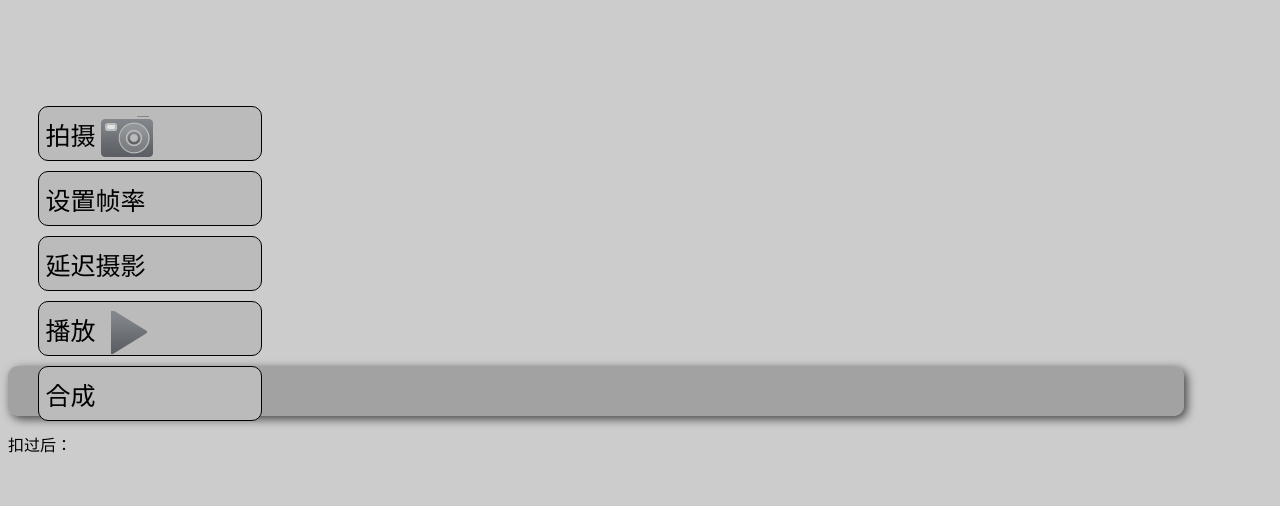
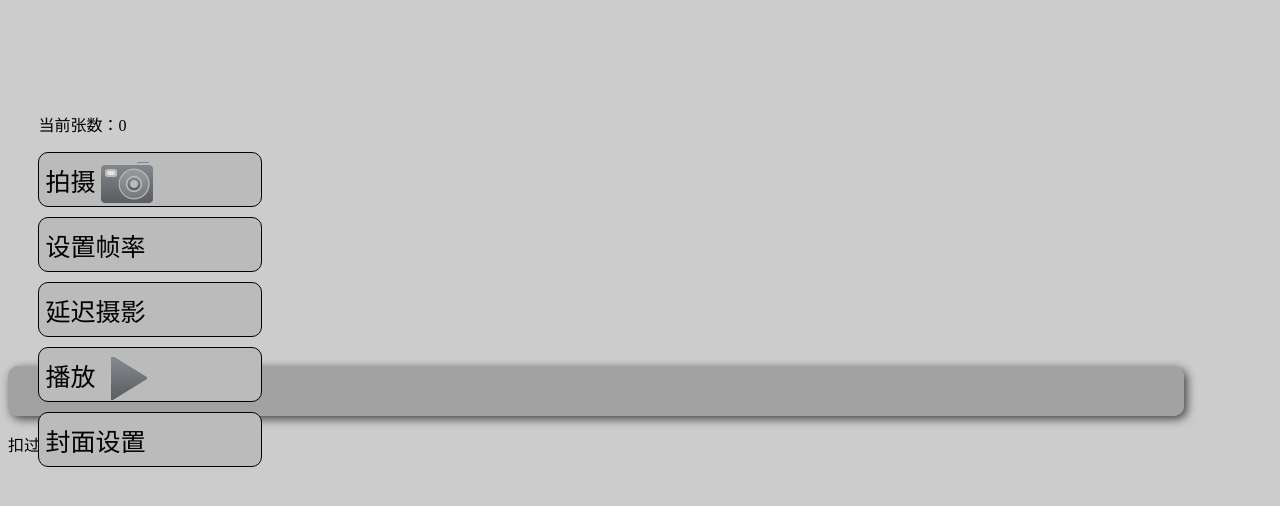
Before and after one commit to kdm565kdm/animation, a Django app: page /animation/ in a window 1280 px wide; the page is wider, and only the part inside the window is pictured. Shown: the top 506 px of that part. Run offline with Django 3.2, Linux system fonts and the light colour scheme; some libraries are stand-ins or nearby versions.

Commit message:
I added a function which can automatically cover,in addtion,I also adjusted the useing of the function of camera.Besides,I repaired the bug of pdf.

```diff
--- a/static/js/init.js
+++ b/static/js/init.js
@@ -18,18 +18,21 @@ var modal_set_frame=document.getElementById("modal_set_frame");
 var input_num=document.getElementById("input_num");
 var cancel_range_num_btn=document.getElementById("cancel_range_num_btn");
 var photo=document.getElementById("photo");
-
+var current_page=document.getElementById("current_page");
 var image_div=document.getElementById("image");
 //var now=document.getElementById("now");
 var queue=document.getElementById("queue");
 
 var photos=[];
+
 var frames=[];
 var results=[];
 
 var second=1000;
 var speed=41;//1000/24~41一秒二十四帧
 
+var set_cover=document.getElementById("set_cover");
+var cover=document.getElementById("cover");
 var translate=document.getElementById("tanslate");
 
 // 抠图与打包pdf用的canvas
@@ -45,16 +48,52 @@ var del_btn=document.getElementById('del');
 var cancel_btn=document.getElementById('cancel');
 var modal = document.getElementById('modal');
 
+var global_width=0;
+var global_height=0;
 var pdf = new jsPDF('', 'pt', 'a4');
 //连接摄像头
-if(navigator.mediaDevices && navigator.mediaDevices.getUserMedia) {
+var camera_par={ video: { facingMode: { exact: "environment" } } };
+//var camera_par={ video:{ width: 640, height: 426 } };
+getUserMedia(camera_par,success,error);
+//访问用户媒体设备的兼容方法
+function getUserMedia(constrains,success,error){
+    if(navigator.mediaDevices.getUserMedia){
+        //最新标准API
+        navigator.mediaDevices.getUserMedia(constrains).then(success).catch(error);
+    } else if (navigator.webkitGetUserMedia){
+        //webkit内核浏览器
+        navigator.webkitGetUserMedia(constrains).then(success).catch(error);
+    } else if (navigator.mozGetUserMedia){
+        //Firefox浏览器
+        navagator.mozGetUserMedia(constrains).then(success).catch(error);
+    } else if (navigator.getUserMedia){
+        //旧版API
+        navigator.getUserMedia(constrains).then(success).catch(error);
+    }
+}
+//成功的回调函数
+function success(stream){
+    //兼容webkit内核浏览器
+    var CompatibleURL = window.URL || window.webkitURL;
+    //将视频流设置为video元素的源
+	appear_video.src = CompatibleURL.createObjectURL(stream);
+    //播放视频
+    //video.play();
+}
 
-    navigator.mediaDevices.getUserMedia({ video: true }).then(function(stream) {
-        video.src = window.URL.createObjectURL(stream);
-        appear_video.src = window.URL.createObjectURL(stream);
-        //video.play();
-    });
+//异常的回调函数
+function error(error){
+    console.log("访问用户媒体设备失败：",error.name,error.message);
 }
+if (navigator.mediaDevices.getUserMedia || navigator.getUserMedia || navigator.webkitGetUserMedia || navigator.mozGetUserMedia){
+    //调用用户媒体设备，访问摄像头
+    getUserMedia({
+        video:{width:480,height:320}
+    },success,error);
+} else {
+    alert("你的浏览器不支持访问用户媒体设备");
+}
+
 document.onkeyup = function (e) {//按键信息对象以函数参数的形式传递进来了，就是那个e
     var code = e.charCode || e.keyCode;  //取出按键信息中的按键代码(大部分浏览器通过keyCode属性获取按键代码，但少部分浏览器使用的却是charCode)
     if (code == 13) {
@@ -87,6 +126,7 @@ del_btn.onclick=function(){
 	queue.removeChild(del_frame);
 	var str=del_frame;
 	photos=del_ele_in_array(photos,str);
+	current_page.innerHTML=photos.length;
 	modal.style.display='none';
 };
 
@@ -122,11 +162,20 @@ continue_btn.onclick=function(){
 	photo.style.display='block';
 	continue_btn.style.display='none';
 };
+set_cover.onclick=function(){
+	// if (photos.length<70) {
+	// 	alert('请排满70张再合成！！当前张数为：'+photos.length);
+	// }else{
+	// 	cover.style.display='block';
+	// }
+	cover.style.display='block';
 
+};
 translate.onclick=function(){
+
 	var i=0;
 	onImageLoad(i);
-
+	cover.style.display='none';
 
 };
 // $(document).ready(function(){
@@ -157,6 +206,7 @@ function catch_image(){
 
 	queue.appendChild(img);
 	photos.push(img);
+	current_page.innerHTML=photos.length;
 }
 //预览播放
 function play(speed){
@@ -223,7 +273,8 @@ function onImageLoad(i) {
 	image.onload=function(){
 	    const width = oCanvas.width = image.naturalWidth || image.width;
 	    const height = oCanvas.height = image.naturalHeight || image.height;
-
+	    global_width=width;
+	    global_height=height;
 	    ctx.drawImage(image, 0, 0);
 
 	    // 获取画布像素信息
@@ -318,19 +369,7 @@ function mregeBackground(i,len){
 
 		return;
 	}
-	// if (len<=10) {
-	// 	console.log('ssss')
-	// 	var j=0;
-	// 	var bg=new Image;
-	// 	bg.src='/static/background/10.jpg';
-	// 	bg.onload=function(){
-	// 		octx.globalCompositeOperation="source-over";
-	//     	octx.drawImage(bg,0,0,2480,3508);
 
-	// 		mergeImages(j,j+10,375,150);
-
-	// 	};
-	// }
 
 	var bg=new Image;
 	bg.src='/static/background/'+i+'.jpg';
@@ -353,8 +392,9 @@ function mergeImages(i,j,x,y){
 
 			//addImage后两个参数控制添加图片的尺寸，此处将页面高度按照a4纸宽高比列进行压缩
 			pdf.addImage(pageData, 'JPEG', 0, 0, 595.28, 592.28/output.width * output.height );
-			pdf.save('stone.pdf');
+			//pdf.save('stone.pdf');
 			octx.clearRect(0,0,2480,3508);
+			setCover();
 			return;
 		}
 		if(i>j){
@@ -397,6 +437,139 @@ function mergeImages(i,j,x,y){
 	});
 
 
+}
+// function setCover(){
+// 	var title=document.getElementById('title').value;
+// 	var editor=document.getElementById('editor').value;
+// 	var time=getNowDate();
+// 	ctx.globalCompositeOperation="source-over";
+// 	ctx.clearRect(0,0,global_width,global_height);
+// 	ctx.fillStyle='#00f';
+// 	ctx.fillRect(0,0,global_width,global_height);
+
+// 	var back_cover=oCanvas.toDataURL('image/jpeg');
+// 	ctx.fillStyle='#00f';
+// 	ctx.fillRect(0,0,global_width,global_height);
+// 	ctx.font = "italic 60px 黑体";
+// 	ctx.fillStyle = "Red";
+// 	ctx.fillText(title,330,160);
+// 	ctx.fillText(editor,330,400);
+// 	ctx.fillText(time,230,640);
+
+// 	var cover=oCanvas.toDataURL('image/jpeg');
+// 	ctx.clearRect(0,0,global_width,global_height);
+
+
+// 	const width=800;
+// 	const height=450;
+
+// 	octx.clearRect(0,0,2480,3508);
+// 	octx.fillStyle='#fff';
+// 	octx.fillRect(0,0,2480,3508);
+//     var first = new Image;
+//     first.src=cover;
+// 	first.addEventListener('load', function(event) {
+// 		octx.drawImage(first,375,150,width,height);
+// 		var last= new Image;
+// 		last.src=back_cover;
+// 		last.addEventListener('load', function(event) {
+// 			octx.drawImage(last,1100,150,width,height);
+// 			pdf.addPage();
+// 			var pageData=output.toDataURL('image/jpeg');
+// 			pdf.addImage(pageData, 'JPEG', 0, 0, 595.28, 592.28/output.width * output.height);
+// 			pdf.save('test.pdf');
+// 		});
+// 	});
+// }
+function setCover(){
+	var title=document.getElementById('title').value;
+	var editor=document.getElementById('editor').value;
+	var time=getNowDate();
+	// ctx.globalCompositeOperation="source-over";
+	// ctx.clearRect(0,0,global_width,global_height);
+	// ctx.fillStyle='#00f';
+	// ctx.fillRect(0,0,global_width,global_height);
+
+	// var back_cover=oCanvas.toDataURL('image/jpeg');
+	// ctx.fillStyle='#00f';
+	// ctx.fillRect(0,0,global_width,global_height);
+	// ctx.font = "italic 60px 黑体";
+	// ctx.fillStyle = "Red";
+	// ctx.fillText(title,330,160);
+	// ctx.fillText(editor,330,400);
+	// ctx.fillText(time,230,640);
+
+	// var cover=oCanvas.toDataURL('image/jpeg');
+	// ctx.clearRect(0,0,global_width,global_height);
+
+
+	const width=2480;
+	const height=678;
+
+	octx.clearRect(0,0,2480,3508);
+	octx.fillStyle='#fff';
+	octx.fillRect(0,0,2480,3508);
+	octx.globalCompositeOperation="source-over";
+	var cover=new Image;
+	cover.src='/static/cover.jpg';
+	cover.addEventListener('load', function(event) {
+		octx.drawImage(cover,0,150,width,height);
+		octx.font = "italic 60px 黑体";
+		octx.fillStyle = "#000";
+		octx.fillText(title,330,320);
+		octx.fillText(editor,330,500);
+		octx.fillText(time,230,740);
+		pdf.addPage();
+		var pageData=output.toDataURL('image/jpeg');
+		pdf.addImage(pageData, 'JPEG', 0, 0, 595.28, 592.28/output.width * output.height);
+		pdf.save('test.pdf');
+
+	});
+ //    var first = new Image;
+ //    first.src=cover;
+	// first.addEventListener('load', function(event) {
+	// 	octx.drawImage(first,375,150,width,height);
+	// 	var last= new Image;
+	// 	last.src=back_cover;
+	// 	last.addEventListener('load', function(event) {
+	// 		octx.drawImage(last,1100,150,width,height);
+	// 		pdf.addPage();
+	// 		var pageData=output.toDataURL('image/jpeg');
+	// 		pdf.addImage(pageData, 'JPEG', 0, 0, 595.28, 592.28/output.width * output.height);
+	// 		pdf.save('test.pdf');
+	// 	});
+	// });
+}
+function getNowDate() {
+	 var date = new Date();
+	 var sign1 = "-";
+	 var sign2 = ":";
+	 var year = date.getFullYear() // 年
+	 var month = date.getMonth() + 1; // 月
+	 var day  = date.getDate(); // 日
+	 var hour = date.getHours(); // 时
+	 var minutes = date.getMinutes(); // 分
+	 var seconds = date.getSeconds() //秒
+	 var weekArr = ['星期一', '星期二', '星期三', '星期四', '星期五', '星期六', '星期天'];
+	 var week = weekArr[date.getDay()];
+	 // 给一位数数据前面加 “0”
+	 if (month >= 1 && month <= 9) {
+	  month = "0" + month;
+	 }
+	 if (day >= 0 && day <= 9) {
+	  day = "0" + day;
+	 }
+	 if (hour >= 0 && hour <= 9) {
+	  hour = "0" + hour;
+	 }
+	 if (minutes >= 0 && minutes <= 9) {
+	  minutes = "0" + minutes;
+	 }
+	 if (seconds >= 0 && seconds <= 9) {
+	  seconds = "0" + seconds;
+	 }
+	 var currentdate = year + sign1 + month + sign1 + day + " " + hour + sign2 + minutes + sign2 + seconds + " " + week;
+	 return currentdate;
 }
 // function upload_to_server_to_merge(){
 // 		var frame=parseInt(input_num.value);
--- a/templates/animation.html
+++ b/templates/animation.html
@@ -13,14 +13,16 @@
 <div id="container">
     <br>
     <br>
+
 	<div id="left-side">
-
+		<div><p>当前张数：<span id='current_page'>0</span></p></div>
 		<button id="photo" class='btn'><i class="icon-user-camera"></i>拍摄</button>
 		<button id="continue" class='btn'><i class="icon-user-add"></i>继续</button>
 		<button id="set_frame" class='btn'>设置帧率</button>
 		<button id="relay_photo" class='btn'>延迟摄影</button>
 		<button id="play" class='btn'><i class="icon-user-play"></i>播放</button>
-		<button id="tanslate" class='btn'>合成</button>
+		<button id="set_cover" class='btn'>封面设置</button>
+		<!-- <button id="tanslate" class='btn'>合成</button> -->
 	</div>
 
     <div class="waterfall">
@@ -94,7 +96,21 @@
 		</footer>
 	</div>
 </div>
+<div id="cover" class="modal">
+	<div class="modal-content">
 
+		<div class="modal-body">
+			片名：<input type="text" id='title'/>
+			<br>
+			导演：<input type="text" id='editor'/>
+		</div>
+		<footer class="modal-footer">
+
+			<button id="tanslate" class='btn'>生成</button>
+
+		</footer>
+	</div>
+</div>
 
 	<div id="after">
 	    <p>扣过后：</p>
```
Also changed, not shown: static/10.jpg (deleted), static/14.jpg (deleted), static/16.jpg (deleted), static/17.jpg (deleted), static/18.jpg (deleted), static/19.jpg (deleted), static/20.jpg (deleted), 8 other files.
